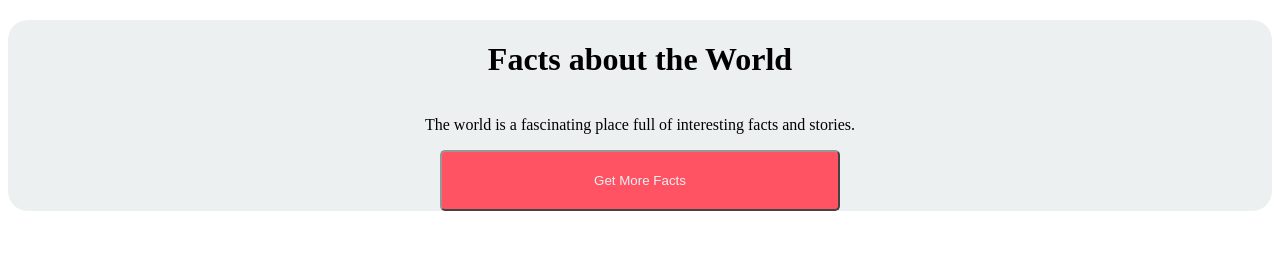
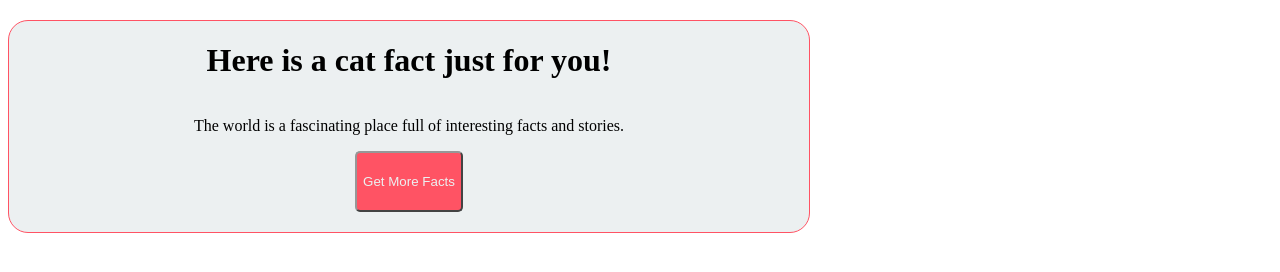
Before and after one commit to MohammedAbidNafi/Catapolis, a website with bundled scripts: page index.html in a window 1280 px wide. Shown: the part 326-598 px from the top of the page. Built offline with nearby package versions, Linux system fonts and the light colour scheme.

Commit message:
CSS Changes

```diff
--- a/index.css
+++ b/index.css
@@ -6,30 +6,30 @@ nav{
 
 
 .FactDiv{
-    /* Center this div with flexible width and contents inside it aligned vertically */
-    display: flex;
-    flex-direction: column;
-    justify-content: center;
-    align-items: center;
-    width: auto;
 
+    display: grid;
+    place-items: center ;
+    max-width: 800px;
     background-color: #ECF0F1;
     border-color: #FF5364;
-    border-width: 100px;
+    border-width: 1px;
+    border-style: solid;
     border-radius: 20px;
+    padding-bottom: 20px;
+}
+h1{
+    text-align: center;
+}
+p{
+    text-align: center;
 }
 
-
 .getBtn{
-    width: 400px;
+    width: auto;
     height: 61px;
     background-color: #FF5364;
     border-radius: 5px;
     color: #ECF0F1;
-    padding-right: 10px;
-    padding-left: 10px;
-    padding-top: 10px;
-    padding-bottom: 10px;
     size: 36px;
     border-color: #979797;
 
--- a/index.html
+++ b/index.html
@@ -35,7 +35,7 @@
 
 
 <div class="FactDiv">
-    <h1>Facts about the World</h1>
+    <h1>Here is a cat fact just for you!</h1>
     <p>The world is a fascinating place full of interesting facts and stories.</p>
     <button class="getBtn">Get More Facts</button>
 </div>
```
